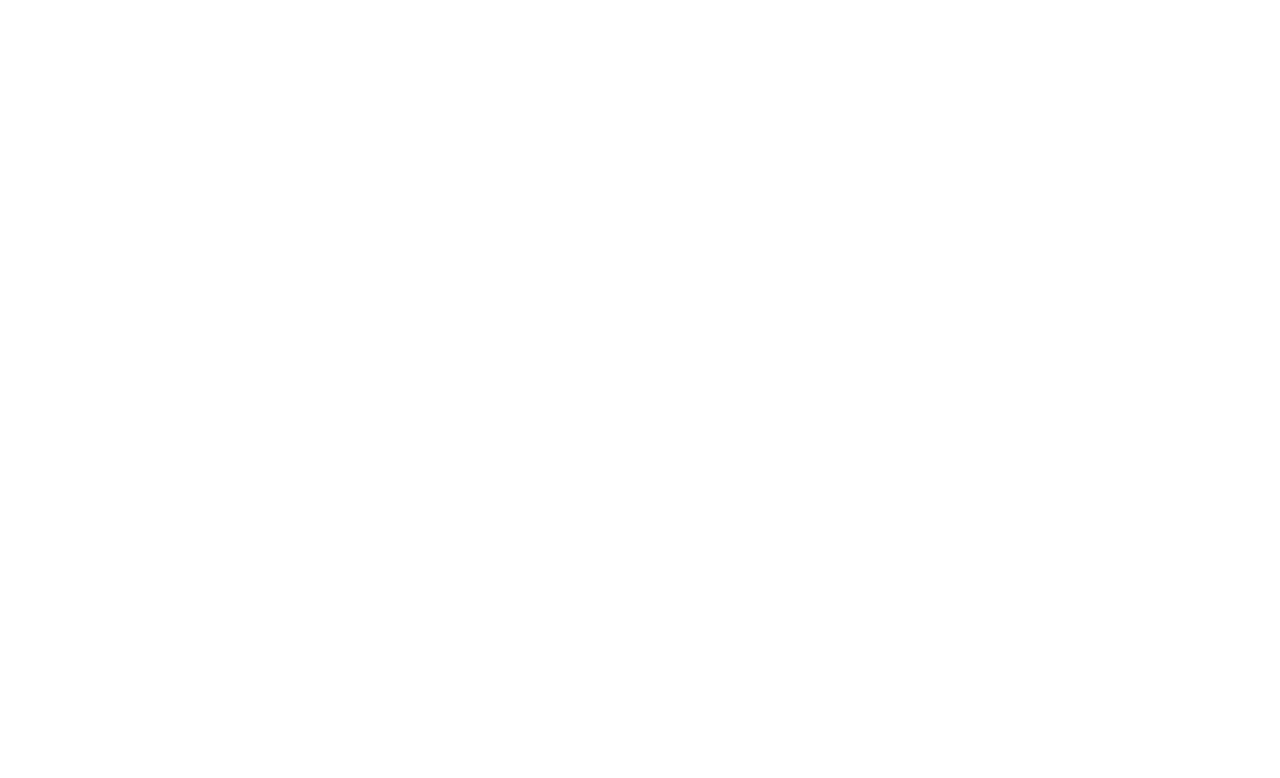
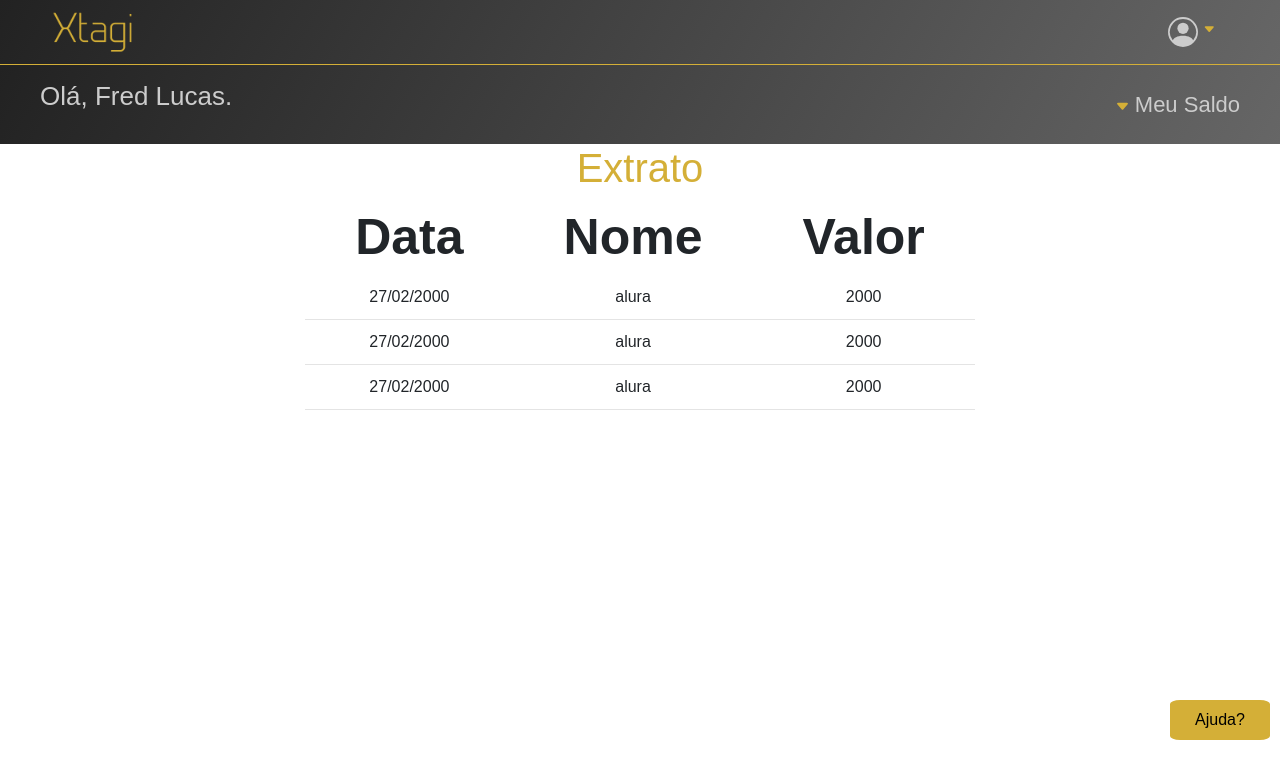
Before and after one commit to joaops3/xtagi, a React (Create React App) app: page /extrato in a window 1280 px wide. Before the commit this address had no page. Shown: the top 778 px of the page. Built offline with nearby package versions, Linux system fonts and the light colour scheme.

Commit message:
adicionado extrato

```diff
--- a/src/Router.jsx
+++ b/src/Router.jsx
@@ -8,6 +8,7 @@
 import {Home} from "./UserPage/Pages/Home";
 import {TransferArea} from "../src/UserPage/Pages/TransferArea";
 import AlterarDados from "./UserPage/Pages/AlterarDados/AlterarDados";
+import Extrato from "./UserPage/Pages/Extrato/Extrato";
 
 const Router = () => {
   return (
@@ -29,6 +30,7 @@
         ></Route>
         <Route path="/transfer" element={<TransferArea></TransferArea>}></Route>
         <Route path="/alterar" element={<AlterarDados></AlterarDados>}></Route>
+        <Route path="/extrato" element={<Extrato></Extrato>}></Route>
       </Routes>
     </BrowserRouter>
   );
--- a/src/UserPage/Pages/AlterarDados/AlterarDados.jsx
+++ b/src/UserPage/Pages/AlterarDados/AlterarDados.jsx
@@ -12,23 +12,15 @@
 
 const schma = yup
   .object({
-    name: yup.string().required("Campo obrigatorio"),
     email: yup
       .string()
-      .email("Coloque um email valido")
-      .required("Campo obrigatorio"),
-    gender: yup.string("Campo obrigatorio").required("Campo obrigatorio"),
-    document_type: yup
-      .string("Campo obrigatorio")
-      .required("Campo obrigatorio"),
+      .email("Coloque um email valido"),
     document_number: yup
       .string()
-      .required("Campo obrigatorio")
       .matches(/^[0-9]+$/),
-    birth_date: yup.string().required("Campo obrigatorio"),
+    birth_date: yup.string(),
     password: yup
       .string()
-      .required("Campo obrigatorio")
       .min(6, "Minimo 6 caracteres")
       .max(8, "Max 8 digitos")
       .matches(
@@ -37,20 +29,17 @@
       ),
     passwordConfirm: yup
       .string()
-      .required("Campo obrigatorio")
       .oneOf([yup.ref("password")], "As senhas devem ser iguais."),
 
-    street: yup.string().required("Campo obrigatorio"),
-    district: yup.string().required("Campo obrigatorio"),
+    street: yup.string(),
+    district: yup.string(),
     number: yup
       .string()
-      .required("Campo obrigatorio")
       .matches(/^[0-9]+$/, "Numero deve ser numerico"),
-    city: yup.string().required("Campo obrigatorio"),
-    estate: yup.string().required("Campo obrigatorio"),
+    city: yup.string(),
+    estate: yup.string(),
     cep: yup
       .string()
-      .required("Campo obrigatorio")
       .matches(
         /^([\d]{2})([\d]{3})([\d]{3})|^[\d]{2}.[\d]{3}-[\d]{3}/,
         "CEP invalido"
@@ -65,9 +54,11 @@
   }
 
 const AlterarDados = () => {
+
     useEffect( ()=> {
         api.get("usuario")
     }, [])
+
     const {
         register,
         handleSubmit,
@@ -96,7 +87,7 @@
                     }
                   }
                   className="form-control"
-                  {...register("name")}
+                  value="joao"
                   type="text"
                   placeholder="Nome"
                   readOnly
@@ -154,7 +145,7 @@
                 <InputMask
                   mask="99/99/9999"
                   className="form-control"
-                  {...register("birth_date")}
+
                   type="text"
                   placeholder="Nascimento DD/MM/YYYY"
                   readOnly
--- /dev/null
+++ b/src/UserPage/Pages/Extrato/Extrato.css
@@ -0,0 +1,23 @@
+.extrato-container{
+    margin: 35px;
+    margin: 0 auto;
+    width: 70vw;
+    display: flex;
+    flex-direction: column;
+    align-items: center;
+    justify-content: center;
+}
+
+h1.extrato{
+    color: #d4af37;
+}
+
+.table-title{
+    font-size: 50px;
+    padding: 0 50px;
+}
+.table-item{
+    text-align: center;
+    padding: 10px 0;
+    border-bottom: 0.5px solid #e4e4e4;
+}
--- /dev/null
+++ b/src/UserPage/Pages/Extrato/Extrato.jsx
@@ -0,0 +1,37 @@
+import "./Extrato.css";
+import { Header } from "../Header/index";
+
+const Extrato = () => {
+  return (
+    <>
+      <Header></Header>
+      <section className="extrato-container">
+        <h1 className="extrato">Extrato</h1>
+        <table>
+          <tr>
+            <th className="table-title">Data</th>
+            <th className="table-title">Nome</th>
+            <th className="table-title">Valor</th>
+          </tr>
+          <tr>
+            <td className="table-item">27/02/2000</td>
+            <td className="table-item">alura</td>
+            <td className="table-item">2000</td>
+          </tr>
+          <tr>
+            <td className="table-item">27/02/2000</td>
+            <td className="table-item">alura</td>
+            <td className="table-item">2000</td>
+          </tr>
+          <tr>
+            <td className="table-item">27/02/2000</td>
+            <td className="table-item">alura</td>
+            <td className="table-item">2000</td>
+          </tr>
+        </table>
+      </section>
+    </>
+  );
+};
+
+export default Extrato;
--- a/src/UserPage/Pages/Header/index.jsx
+++ b/src/UserPage/Pages/Header/index.jsx
@@ -29,16 +29,16 @@
   return (
     <>
       <div className={header.container}>
-        <img src={Logo} className={header.logo} />
+       <Link to="/home"> <img src={Logo} className={header.logo} /></Link>
         <div onClick={ShowConfigFunction}>
           <BsPersonCircle className={header.personCircle} />
           <BsCaretDownFill className={header.caretDown} />
           {showConfig ? (
             <div className={header.ConfigArea}>
-              <Link to="/alterar"  target='_blank' className={header.ConfigAreaItem}>
+              <Link to="/alterar" className={header.ConfigAreaItem}>
                 Alteração de Dados.
               </Link>
-              <a href="#" onClick={() =>logout()} target='_blank' className={header.ConfigAreaItem}>
+              <a href="#" onClick={() =>logout()} className={header.ConfigAreaItem}>
                 Fazer Logout.
               </a>
               <a href='#' target='_blank' className={header.ConfigAreaItem}>
--- a/src/UserPage/Pages/Home/index.jsx
+++ b/src/UserPage/Pages/Home/index.jsx
@@ -21,13 +21,13 @@
               Transferência
             </div>
           </Link>
-          <Link to="/transfer" className={home.link}>
+          <Link to="/extrato" className={home.link}>
             <div className={home.gridItem}>
               <MdPayments className={home.ico} />
               Pagamentos
             </div>
           </Link>
-          <Link to="/transfer" className={home.link}>
+          <Link to="/extrato" className={home.link}>
             <div className={home.gridItem}>
               <RiBillFill className={home.ico} />
               Extrato
--- a/src/form/FormCadastro.jsx
+++ b/src/form/FormCadastro.jsx
@@ -65,6 +65,7 @@
     formState: { errors, dirtyFields },
     control,
   } = useForm({ resolver: yupResolver(schma) });
+
   const [checado, setChecado] = useState(null);
 
   const checar = (e) => {
```
